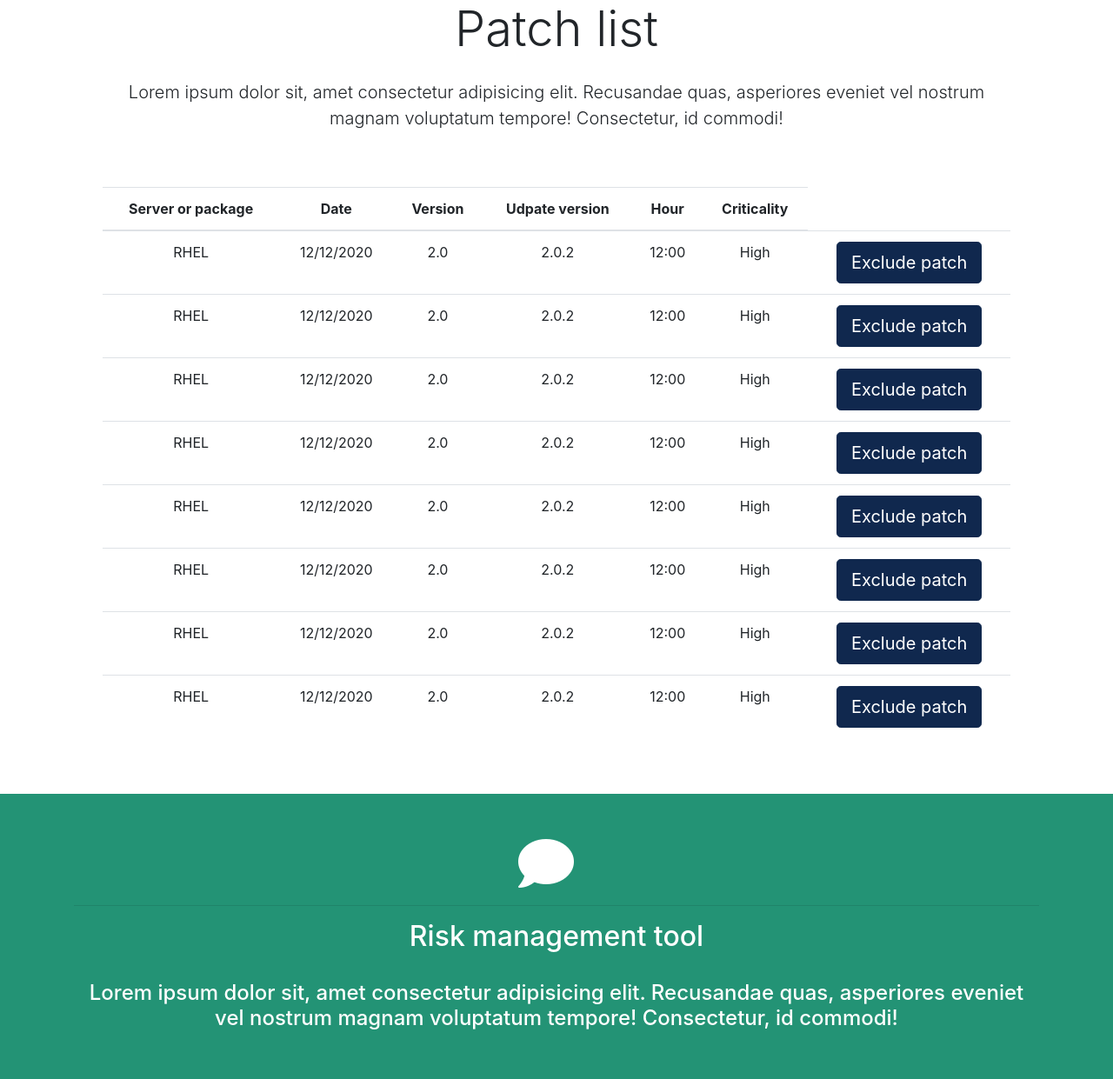
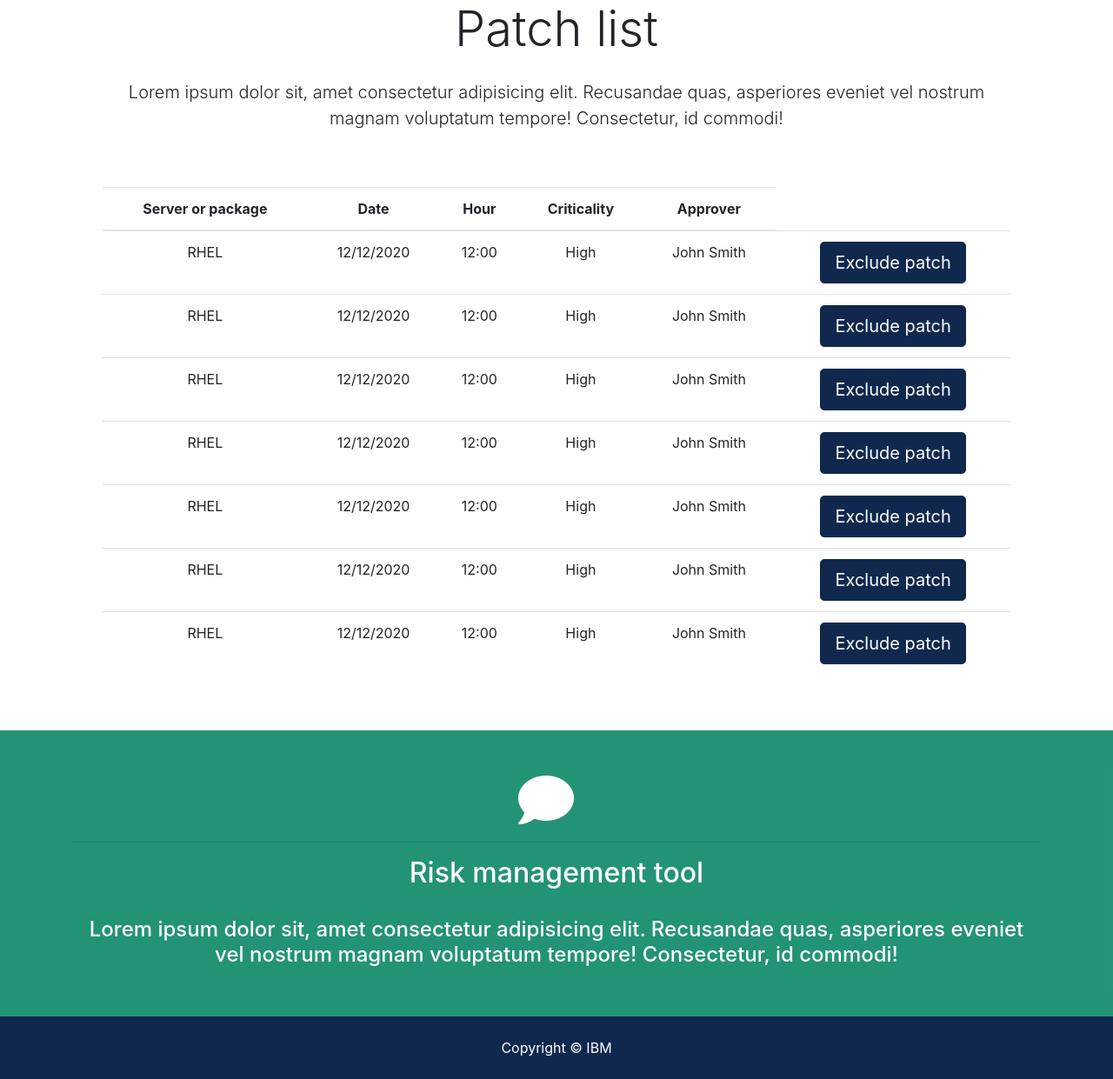
Before and after one commit to sergiornelas/riskTool, a Django app: page /patchlist/ in a window 1280 px wide. Shown: the part 134-1375 px from the top of the page at 87% size. Run offline with Django 3.2, Linux system fonts and the light colour scheme; some libraries are stand-ins or nearby versions.

Commit message:
actualizado los templates con los campos de base de datos de ejemplo

```diff
--- a/templates/clients/patchList.html
+++ b/templates/clients/patchList.html
@@ -17,86 +17,68 @@
         <tr>
           <th scope="col">Server or package</th>
           <th scope="col">Date</th>
-          <th scope="col">Version</th>
-          <th scope="col">Udpate version</th>
           <th scope="col">Hour</th>
           <th scope="col">Criticality</th>
+          <th scope="col">Approver</th>
         </tr>
       </thead>
       <tbody>
         <tr>
           <td>RHEL</td>
           <td>12/12/2020</td>
-          <td>2.0</td>
-          <td>2.0.2</td>
           <td>12:00</td>
           <td>High</td>
+          <td>John Smith</td>
           <td><button class="btn btn-primary btn-lg">Exclude patch</button></td>
         </tr>
         <tr>
           <td>RHEL</td>
           <td>12/12/2020</td>
-          <td>2.0</td>
-          <td>2.0.2</td>
           <td>12:00</td>
           <td>High</td>
+          <td>John Smith</td>
           <td><button class="btn btn-primary btn-lg">Exclude patch</button></td>
         </tr>
         <tr>
           <td>RHEL</td>
           <td>12/12/2020</td>
-          <td>2.0</td>
-          <td>2.0.2</td>
           <td>12:00</td>
           <td>High</td>
+          <td>John Smith</td>
           <td><button class="btn btn-primary btn-lg">Exclude patch</button></td>
         </tr>
         <tr>
           <td>RHEL</td>
           <td>12/12/2020</td>
-          <td>2.0</td>
-          <td>2.0.2</td>
           <td>12:00</td>
           <td>High</td>
+          <td>John Smith</td>
           <td><button class="btn btn-primary btn-lg">Exclude patch</button></td>
         </tr>
         <tr>
           <td>RHEL</td>
           <td>12/12/2020</td>
-          <td>2.0</td>
-          <td>2.0.2</td>
           <td>12:00</td>
           <td>High</td>
+          <td>John Smith</td>
           <td><button class="btn btn-primary btn-lg">Exclude patch</button></td>
         </tr>
         <tr>
           <td>RHEL</td>
           <td>12/12/2020</td>
-          <td>2.0</td>
-          <td>2.0.2</td>
           <td>12:00</td>
           <td>High</td>
+          <td>John Smith</td>
           <td><button class="btn btn-primary btn-lg">Exclude patch</button></td>
         </tr>
         <tr>
           <td>RHEL</td>
           <td>12/12/2020</td>
-          <td>2.0</td>
-          <td>2.0.2</td>
           <td>12:00</td>
           <td>High</td>
+          <td>John Smith</td>
           <td><button class="btn btn-primary btn-lg">Exclude patch</button></td>
         </tr>
-        <tr>
-          <td>RHEL</td>
-          <td>12/12/2020</td>
-          <td>2.0</td>
-          <td>2.0.2</td>
-          <td>12:00</td>
-          <td>High</td>
-          <td><button class="btn btn-primary btn-lg">Exclude patch</button></td>
-        </tr>
-
       </tbody>
     </table>
   </div>
```
Also changed, not shown: templates/approvers/approvalDetail.html (+15 -14 lines), templates/approvers/approvalTracking.html (+16 -1 lines), templates/approvers/approvalsList.html (+24 -0 lines).
